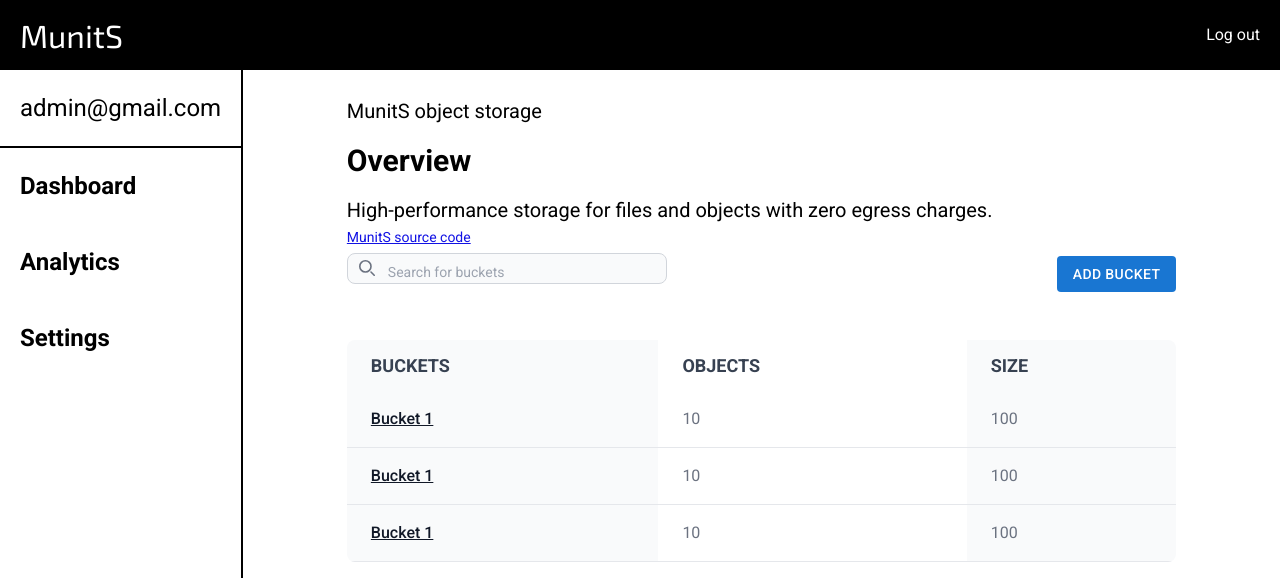
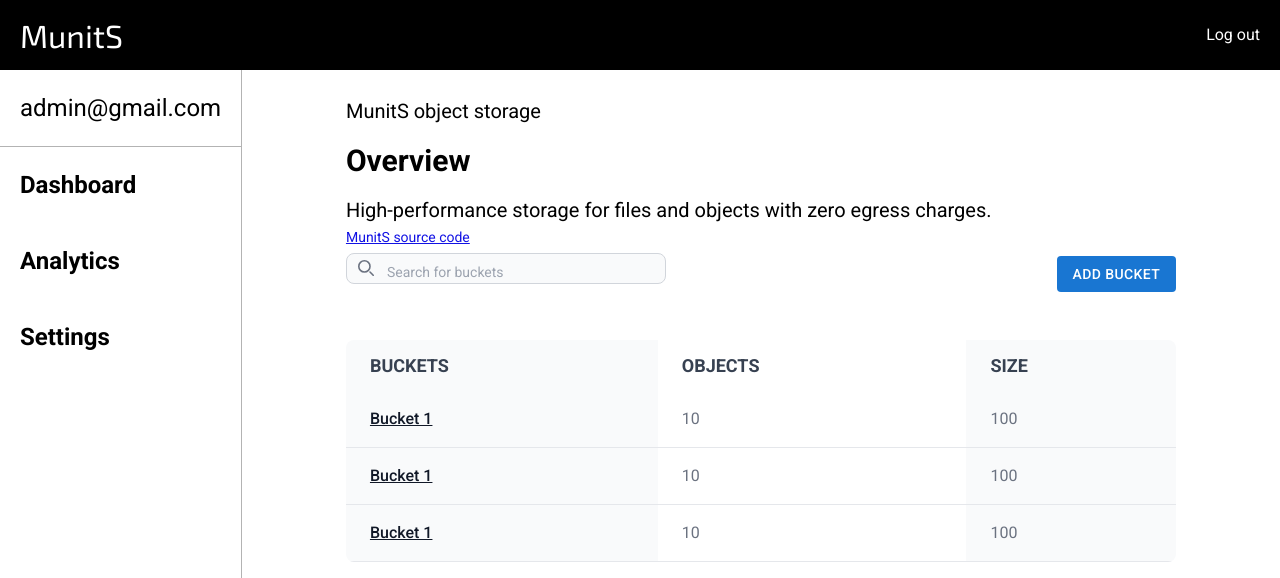
Before and after one commit to AndriiS1/munits-hub-client, a React (Create React App) app: page /home in a window 1280 px wide. Shown: the top 578 px of the page. Built offline with nearby package versions, Linux system fonts and the light colour scheme; no server answers.

Commit message:
feat: side bar border adjustments

```diff
--- a/src/Components/Home/home.style.css
+++ b/src/Components/Home/home.style.css
@@ -17,7 +17,7 @@ header {
   color: #000000;
   font-size: x-large;
   font-weight: 400;
-  border-bottom: #000000 2px solid;
+  border-bottom: #b3b3b3 1px solid;
 }
 
 .side-bar {
@@ -25,7 +25,7 @@ header {
   flex: 0 0 15%;
   background-color: #ffffff;
   color: white;
-  border-right: 2px solid #000000;
+  border-right: 1px solid #b3b3b3;
   height: calc(100vh - 70px);
 }
 
```
